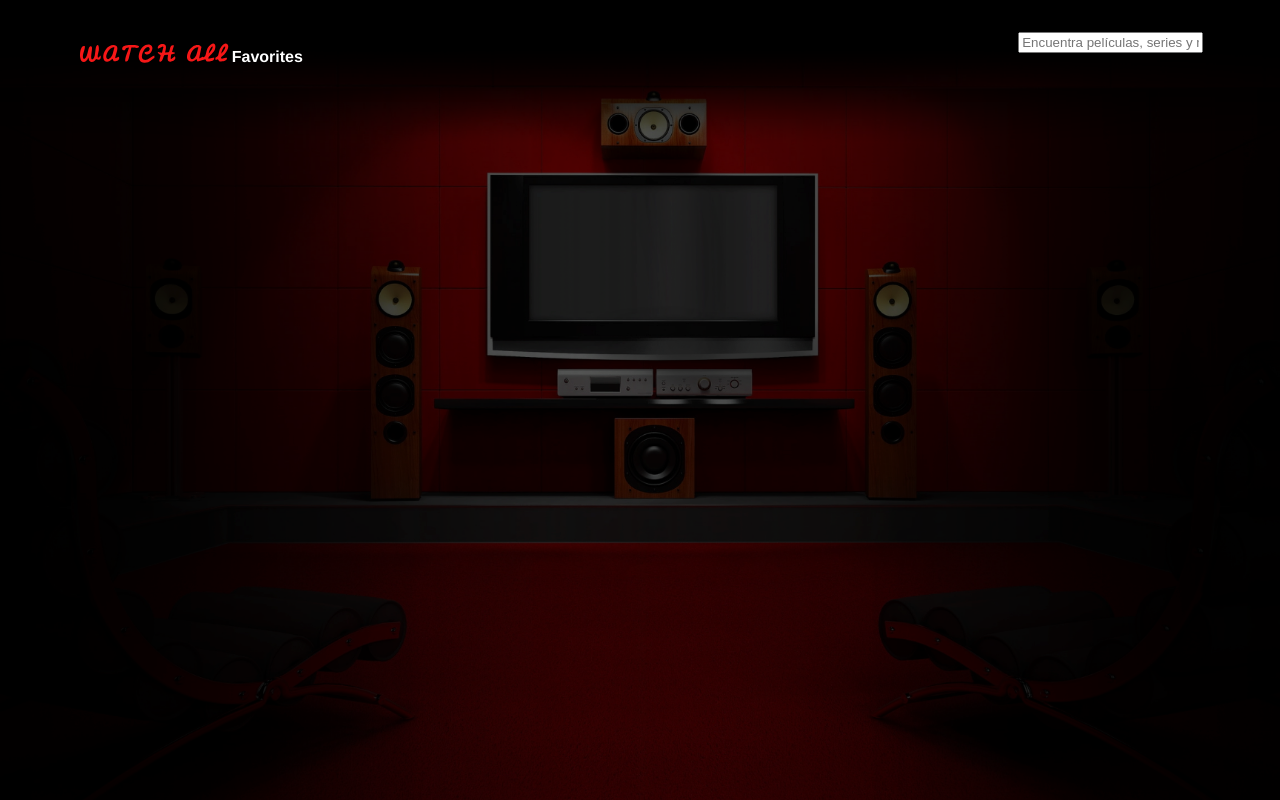
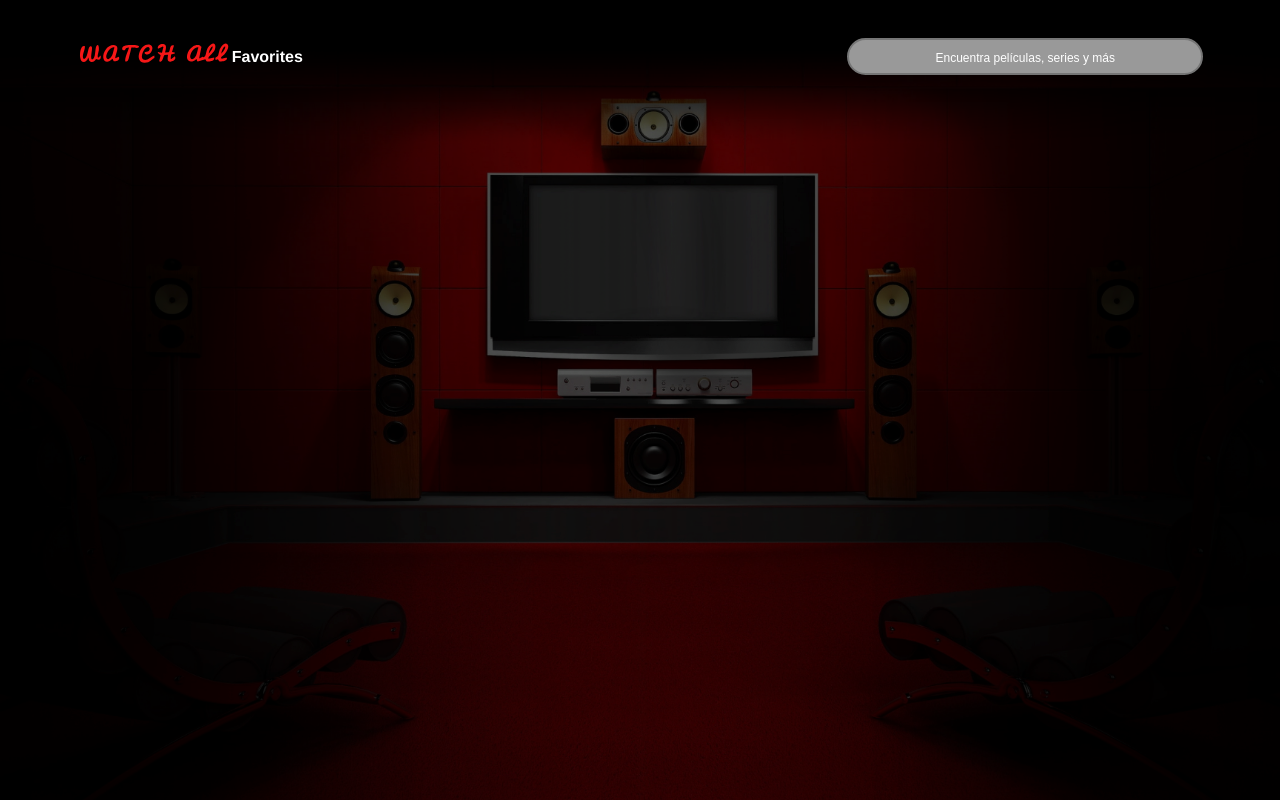
Before and after one commit to luko907/moviesApp, a React (Create React App) app: page / in a window 1280 px wide. Built offline with nearby package versions, Linux system fonts and the light colour scheme.

Commit message:
update styles search input

```diff
--- a/src/components/NavBar/NavBar.module.css
+++ b/src/components/NavBar/NavBar.module.css
@@ -15,3 +15,8 @@
   align-items: center;
   width: 20%;
 }
+.SearchBar {
+  display: flex;
+  justify-content: center;
+  align-items: center;
+}
--- a/src/components/SearchBar/SearchBar.jsx
+++ b/src/components/SearchBar/SearchBar.jsx
@@ -1,10 +1,15 @@
 import React from "react";
+import styles from "./SearchBar.module.css";
 
 export default function SearchBar() {
   return (
     <div>
       <form>
-        <input type="text" placeholder="Encuentra películas, series y más" />
+        <input
+          type="text"
+          className={styles.input_search}
+          placeholder="Encuentra películas, series y más"
+        />
       </form>
     </div>
   );
--- /dev/null
+++ b/src/components/SearchBar/SearchBar.module.css
@@ -0,0 +1,25 @@
+.input_search {
+  padding: 8px;
+  font-size: 15px;
+  background: #999999;
+  color: #ffffff;
+  border-style: solid;
+  border-radius: 20px;
+  width: 17rem;
+  padding-left: 2.5rem;
+  padding-right: 2.5rem;
+}
+.input_search:focus {
+  outline: none;
+}
+.input_search::placeholder {
+  color: #ffffff;
+  font-size: 12px;
+  text-align: center;
+}
+.input_img {
+  bottom: 2px;
+  right: 5px;
+  width: 24px;
+  height: 24px;
+}
```
